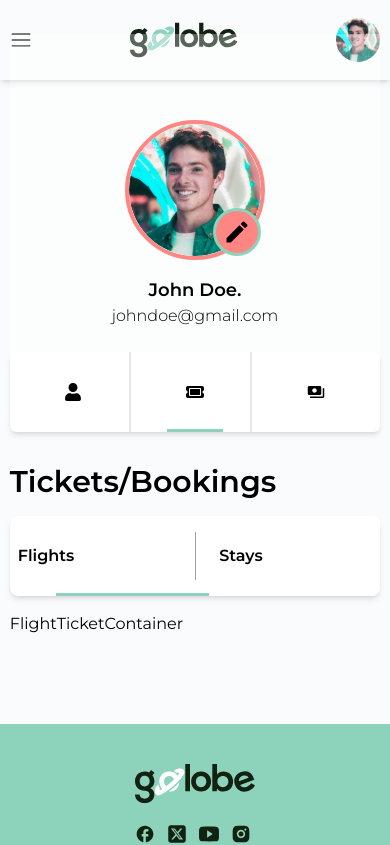
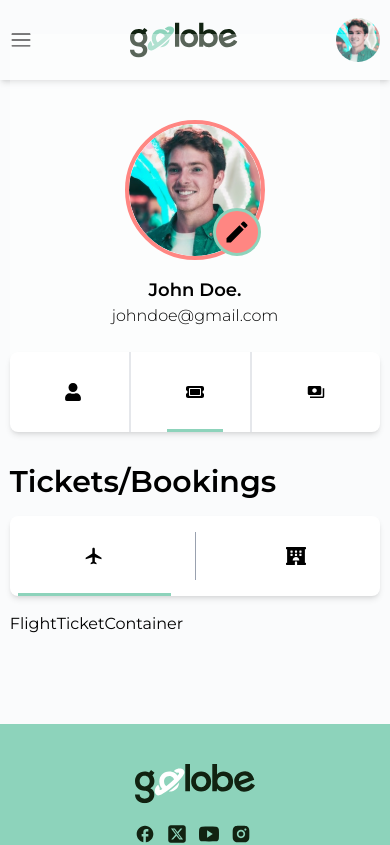
Before and after one commit to yunusa-sanusi/golobe, a React (Vite) app: page /dashboard/tickets in a window 390 px wide. Shown: the top 845 px of the page. Built offline with nearby package versions, Linux system fonts and the light colour scheme.

Commit message:
made the ticket tab navigation responsive

```diff
--- a/src/components/dashboard/DashboardNav.tsx
+++ b/src/components/dashboard/DashboardNav.tsx
@@ -6,7 +6,7 @@ import DashboardNavLink from './DashboardNavLink';
 
 const DashboardNav = () => {
   return (
-    <nav className="w-full h-20 bg-primary-bg shadow-md rounded-md flex justify-between items-center gap-x-2 md:gap-x-6 px-2 md:px-6 font-semibold mt-6 relative">
+    <nav className="w-full h-20 bg-primary-bg shadow-md rounded-lg flex justify-between items-center gap-x-2 md:gap-x-6 px-2 md:px-6 font-semibold mt-6 relative">
       <DashboardNavLink
         text="Account"
         icon={<FaUser size={18} className="" />}
--- a/src/components/dashboard/ticket/TicketNavigation.tsx
+++ b/src/components/dashboard/ticket/TicketNavigation.tsx
@@ -1,3 +1,6 @@
+import { MdFlight } from 'react-icons/md';
+import { FaHotel } from 'react-icons/fa';
+
 import TicketTabItem from './TicketTabItem';
 import { TicketNavigationProps } from '../../../types/ticketProps';
 
@@ -12,6 +15,7 @@ const TicketNavigation = ({
         activeTab={activeTab}
         argument="flights"
         handleTabChange={handleTabChange}
+        icon={<MdFlight size={20} />}
       />
 
       <div className="w-[1px] h-[60%] bg-gray-400 mx-6" />
@@ -21,6 +25,7 @@ const TicketNavigation = ({
         activeTab={activeTab}
         argument="stays"
         handleTabChange={handleTabChange}
+        icon={<FaHotel size={20} />}
       />
     </div>
   );
--- a/src/components/dashboard/ticket/TicketTabItem.tsx
+++ b/src/components/dashboard/ticket/TicketTabItem.tsx
@@ -4,17 +4,18 @@ const TicketTabItem = ({
   text,
   activeTab,
   argument,
+  icon,
   handleTabChange,
 }: TicketTabItemProps) => {
   return (
     <button
       type="button"
-      className="w-full h-full text-left relative cursor-pointer"
+      className="w-full h-full relative cursor-pointer flex justify-center md:justify-start items-center gap-x-2 hover:text-secondary-bg transition-all duration-300"
       onClick={() => handleTabChange(argument)}
     >
-      {text}
+      {icon} <span className="hidden md:block">{text}</span>
       {activeTab === argument && (
-        <span className="w-full h-[3px] bg-secondary-bg absolute left-[25%] md:left-0 bottom-0"></span>
+        <span className="w-full md:w-full h-[3px] bg-secondary-bg absolute left-0 bottom-0"></span>
       )}
     </button>
   );
--- a/src/types/ticketProps.ts
+++ b/src/types/ticketProps.ts
@@ -1,3 +1,5 @@
+import { ReactNode } from 'react';
+
 export type TicketNavigationProps = {
   activeTab: 'flights' | 'stays';
   handleTabChange: (tab: 'flights' | 'stays') => void;
@@ -6,4 +8,5 @@ export type TicketNavigationProps = {
 export type TicketTabItemProps = TicketNavigationProps & {
   text: string;
   argument: 'flights' | 'stays';
+  icon: ReactNode;
 };
```
